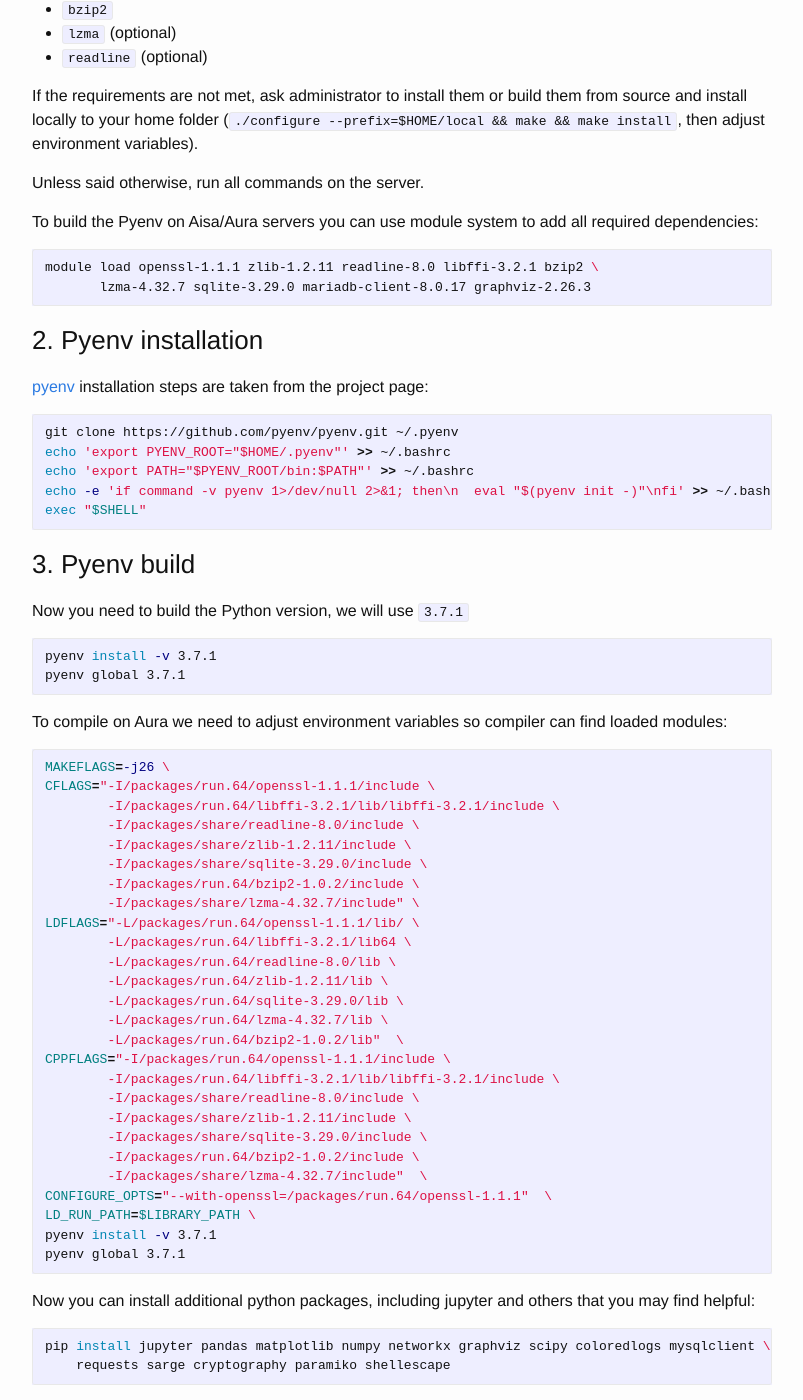
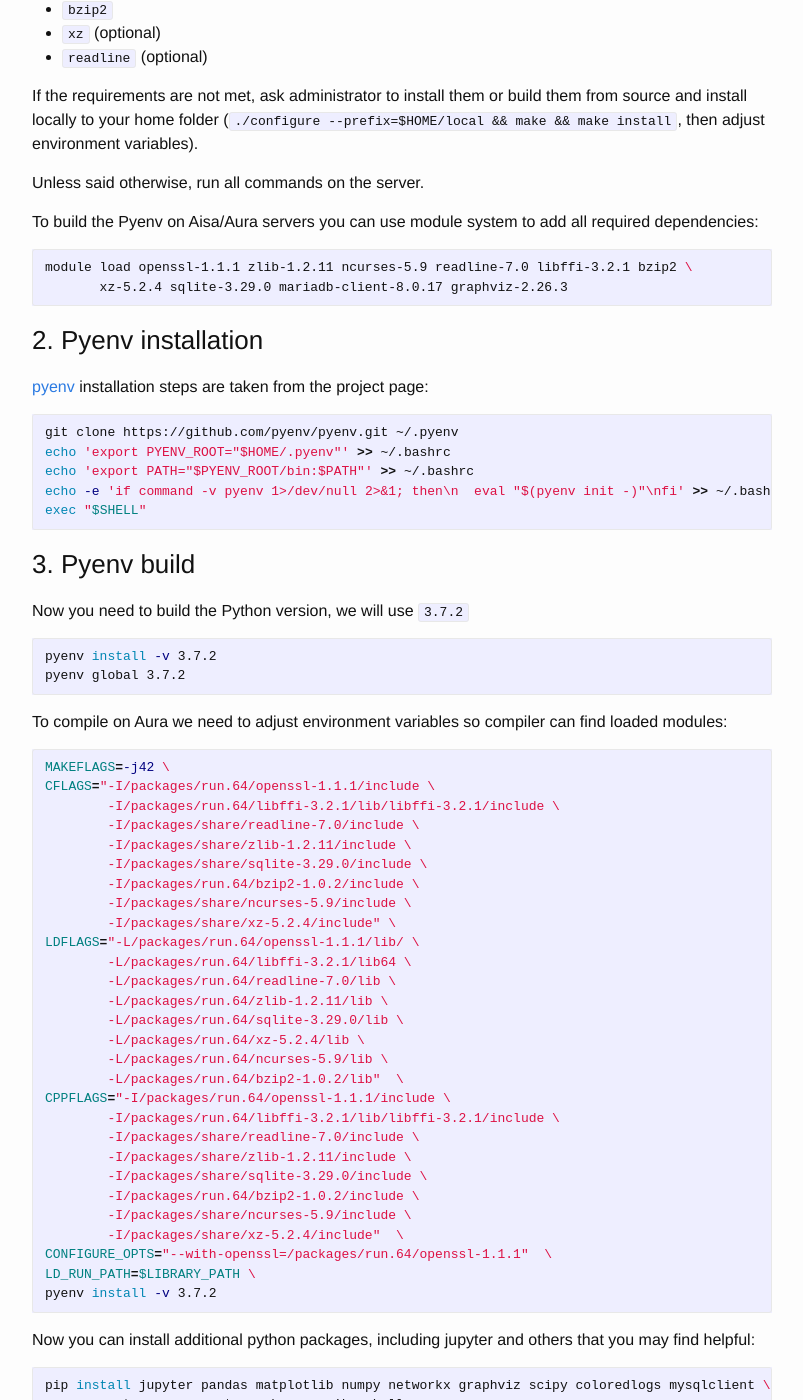
Before and after one commit to ph4r05/devblog, a Jekyll site: the page built from _posts/2019-10-08-remote-jupyter-notebook.markdown, in a window 1280 px wide and 1400 px high, scrolled down 1540 px. Shown: the whole window, without its empty margins (238-1041 px from the left). Built offline with Jekyll 4.4.1, drawn with Linux system fonts in a browser that asks for light colours; some of the changed text lies outside the part shown.

Commit message:
fix readline, lzma for pyenv compilation

````diff
--- a/_posts/2019-10-08-remote-jupyter-notebook.markdown
+++ b/_posts/2019-10-08-remote-jupyter-notebook.markdown
@@ -39,7 +39,7 @@ We use [pyenv] for this purpose, which enables us to build and use custom python
 - `zlib`
 - `libffi`
 - `bzip2`
-- `lzma`     (optional)
+- `xz`       (optional)
 - `readline` (optional)
 
 If the requirements are not met, ask administrator to install them or build them from source and install locally to your home folder (`./configure --prefix=$HOME/local && make && make install`, then adjust environment variables).
@@ -49,8 +49,8 @@ Unless said otherwise, run all commands on the server.
 To build the Pyenv on Aisa/Aura servers you can use module system to add all required dependencies:
 
 ```bash
-module load openssl-1.1.1 zlib-1.2.11 readline-8.0 libffi-3.2.1 bzip2 \
-       lzma-4.32.7 sqlite-3.29.0 mariadb-client-8.0.17 graphviz-2.26.3
+module load openssl-1.1.1 zlib-1.2.11 ncurses-5.9 readline-7.0 libffi-3.2.1 bzip2 \
+       xz-5.2.4 sqlite-3.29.0 mariadb-client-8.0.17 graphviz-2.26.3
 ```
 
 ### 2. Pyenv installation
@@ -67,42 +67,44 @@ exec "$SHELL"
 
 ### 3. Pyenv build
 
-Now you need to build the Python version, we will use `3.7.1`
+Now you need to build the Python version, we will use `3.7.2`
 
 ```bash
-pyenv install -v 3.7.1
-pyenv global 3.7.1
+pyenv install -v 3.7.2
+pyenv global 3.7.2
 ```
 
 To compile on Aura we need to adjust environment variables so compiler can find loaded modules:
 
 ```bash
-MAKEFLAGS=-j26 \
+MAKEFLAGS=-j42 \
 CFLAGS="-I/packages/run.64/openssl-1.1.1/include \
         -I/packages/run.64/libffi-3.2.1/lib/libffi-3.2.1/include \
-        -I/packages/share/readline-8.0/include \
+        -I/packages/share/readline-7.0/include \
         -I/packages/share/zlib-1.2.11/include \
         -I/packages/share/sqlite-3.29.0/include \
         -I/packages/run.64/bzip2-1.0.2/include \
-        -I/packages/share/lzma-4.32.7/include" \
+        -I/packages/share/ncurses-5.9/include \
+        -I/packages/share/xz-5.2.4/include" \
 LDFLAGS="-L/packages/run.64/openssl-1.1.1/lib/ \
         -L/packages/run.64/libffi-3.2.1/lib64 \
-        -L/packages/run.64/readline-8.0/lib \
+        -L/packages/run.64/readline-7.0/lib \
         -L/packages/run.64/zlib-1.2.11/lib \
         -L/packages/run.64/sqlite-3.29.0/lib \
-        -L/packages/run.64/lzma-4.32.7/lib \
+        -L/packages/run.64/xz-5.2.4/lib \
+        -L/packages/run.64/ncurses-5.9/lib \
         -L/packages/run.64/bzip2-1.0.2/lib"  \
 CPPFLAGS="-I/packages/run.64/openssl-1.1.1/include \
         -I/packages/run.64/libffi-3.2.1/lib/libffi-3.2.1/include \
-        -I/packages/share/readline-8.0/include \
+        -I/packages/share/readline-7.0/include \
         -I/packages/share/zlib-1.2.11/include \
         -I/packages/share/sqlite-3.29.0/include \
         -I/packages/run.64/bzip2-1.0.2/include \
-        -I/packages/share/lzma-4.32.7/include"  \
+        -I/packages/share/ncurses-5.9/include \
+        -I/packages/share/xz-5.2.4/include"  \
 CONFIGURE_OPTS="--with-openssl=/packages/run.64/openssl-1.1.1"  \
 LD_RUN_PATH=$LIBRARY_PATH \
-pyenv install -v 3.7.1
-pyenv global 3.7.1
+pyenv install -v 3.7.2
 ```
 
 Now you can install additional python packages, including jupyter and others that you may find helpful:
@@ -127,7 +129,7 @@ Create following file `jupyter.sh` on the server:
 : "${JPORT:=8876}"  # unique port per user
 
 # Dependency loading for MUNI RHEL8 machines
-module load openssl-1.1.1 zlib-1.2.11 readline-8.0 libffi-3.2.1 bzip2 lzma-4.32.7 sqlite-3.29.0 mariadb-client-8.0.17 graphviz-2.26.3
+module load openssl-1.1.1 zlib-1.2.11 ncurses-5.9 readline-7.0 libffi-3.2.1 bzip2 xz-5.2.4 sqlite-3.29.0 mariadb-client-8.0.17 graphviz-2.26.3
 
 # Run the notebook in the terminal
 nice -n 20 jupyter-notebook --no-browser --port $JPORT .
````
